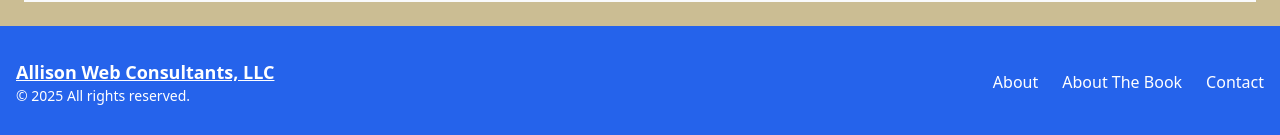
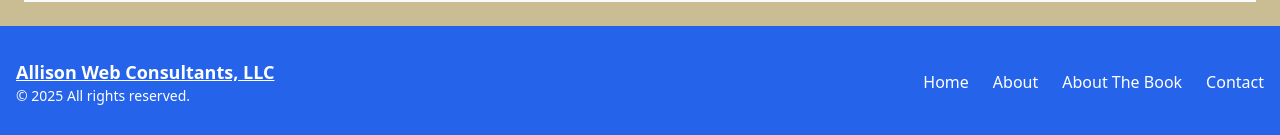
Before and after one commit to qb1968/tcf, a React (Create React App) app: page /contact in a window 1280 px wide. Shown: the part 1630-1765 px from the top of the page. Built offline with nearby package versions, Linux system fonts and the light colour scheme; the HTML template or start-up script is replaced by a standard one.

Commit message:
added home to footer nav

```diff
--- a/src/components/Footer.jsx
+++ b/src/components/Footer.jsx
@@ -13,6 +13,9 @@ const Footer = () => {
           </p>
         </div>
         <div className="flex space-x-6 ">
+          <a href="/" className="text-white hover:text-gray-800">
+            Home
+          </a>
           <a href="/about" className="text-white hover:text-gray-800">
             About
           </a>
```
